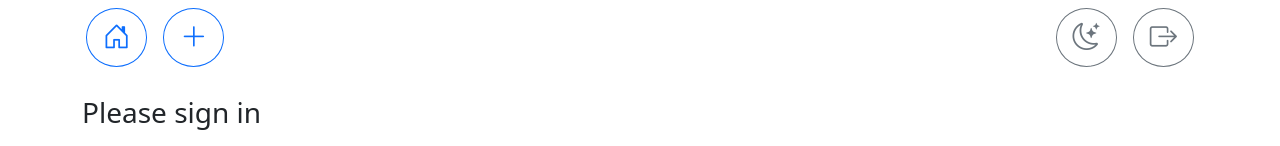
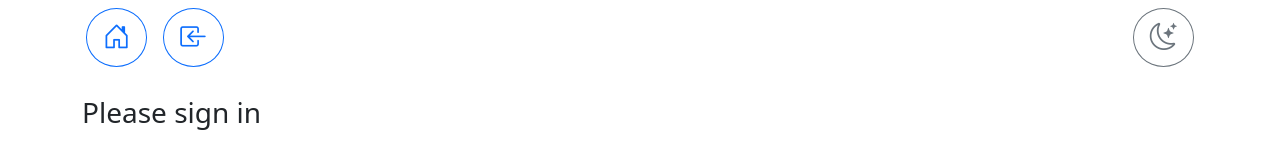
Before and after one commit to El-Ahmed/posts-front, an Angular app: page /login in a window 1280 px wide. Shown: the top 146 px of the page. Built offline with nearby package versions, Linux system fonts and the light colour scheme.

Commit message:
link connection service with header and login

```diff
--- a/src/app/app.module.ts
+++ b/src/app/app.module.ts
@@ -8,6 +8,7 @@ import { SignComponent } from './sign/sign.component';
 import { CreateComponent } from './create/create.component';
 import { PostsComponent } from './posts/posts.component';
 import { HeaderComponent } from './header/header.component';
+import {FormsModule} from "@angular/forms";
 
 @NgModule({
   declarations: [
@@ -20,7 +21,8 @@ import { HeaderComponent } from './header/header.component';
   ],
   imports: [
     BrowserModule,
-    AppRoutingModule
+    AppRoutingModule,
+    FormsModule
   ],
   providers: [],
   bootstrap: [AppComponent]
--- a/src/app/authentication.service.ts
+++ b/src/app/authentication.service.ts
@@ -5,7 +5,7 @@ import { Injectable } from '@angular/core';
 })
 export class AuthenticationService {
 
-  userLogged = false;
+  private userLogged = false;
   constructor() { }
 
   isUserLogged() {
--- a/src/app/header/header.component.html
+++ b/src/app/header/header.component.html
@@ -8,7 +8,13 @@
     </button>
   </a>
 
-  <a routerLink="/create">
+  <a routerLink="/login" *ngIf="!isUserLogged()">
+    <button class="btn btn-outline-primary pe-3 ps-3 pt-2 pb-2 rounded-circle ms-2 me-2">
+      <i class="bi bi-box-arrow-in-left" style="font-size: 1.7rem"></i>
+    </button>
+  </a>
+
+  <a routerLink="/create" *ngIf="isUserLogged()">
     <button class="btn btn-outline-primary pe-3 ps-3 pt-2 pb-2 rounded-circle ms-2">
       <i class="bi bi-plus-lg" style="font-size: 1.7rem"></i>
     </button>
@@ -18,14 +24,15 @@
 
   <div>
 
-  <a routerLink="/">
+  <a>
     <button class="btn btn-outline-secondary pe-3 ps-3 pt-2 pb-2 rounded-circle me-2">
       <i class="bi bi-moon-stars" style="font-size: 1.7rem"></i>
     </button>
   </a>
 
 
-  <a routerLink="/">
+
+  <a (click)="logout()" *ngIf="isUserLogged()">
     <button class="btn btn-outline-secondary pe-3 ps-3 pt-2 pb-2 rounded-circle ms-2 me-2">
       <i class="bi bi-box-arrow-right" style="font-size: 1.7rem"></i>
     </button>
--- a/src/app/header/header.component.ts
+++ b/src/app/header/header.component.ts
@@ -1,4 +1,5 @@
 import { Component } from '@angular/core';
+import {AuthenticationService} from "../authentication.service";
 
 @Component({
   selector: 'app-header',
@@ -7,4 +8,17 @@ import { Component } from '@angular/core';
 })
 export class HeaderComponent {
 
+  constructor(private authService: AuthenticationService) {
+
+  }
+
+  isUserLogged() {
+    return this.authService.isUserLogged()
+  }
+
+  logout() {
+    this.authService.logout();
+  }
+
+
 }
--- a/src/app/sign/sign.component.html
+++ b/src/app/sign/sign.component.html
@@ -1,21 +1,27 @@
 <div class="container" >
 
 
-      <form>
+      <form #f="ngForm" (ngSubmit)="onSubmit(f)">
 
         <h1 class="h3 mb-3 fw-normal">Please {{register?'register':'sign in'}}</h1>
 
         <div class="form-floating mb-3">
-          <input type="text" class="form-control" id="username" placeholder="Username">
+          <input name="username" ngModel type="text" class="form-control" id="username" placeholder="Username">
           <label for="username">Username</label>
         </div>
         <div class="form-floating mb-3">
-          <input type="password" class="form-control" id="password" placeholder="Password">
+          <input name="password" ngModel type="password" class="form-control" id="password" placeholder="Password">
           <label for="password">Password</label>
         </div>
 
         <button class="w-100 btn btn-lg btn-primary" type="submit">{{register?'Register':'Sign in'}}</button>
+
+        <div *ngIf="error" class="alert alert-warning mt-1" role="alert">
+          Wrong username or password!
+        </div>
+
         <p class="mt-3 mb-0 text-muted">{{register?'Already':"Don't"}} have an account? <a (click)="toggleRegister()" class="card-link" style="cursor: pointer">{{register?'Sign in':'Register'}}</a>.</p>
 
       </form>
+
 </div>
--- a/src/app/sign/sign.component.ts
+++ b/src/app/sign/sign.component.ts
@@ -1,4 +1,6 @@
 import { Component } from '@angular/core';
+import {AuthenticationService} from "../authentication.service";
+import {NgForm} from "@angular/forms";
 
 @Component({
   selector: 'app-sign',
@@ -8,10 +10,25 @@ import { Component } from '@angular/core';
 export class SignComponent {
 
   register = false
+  error = false
+
+  constructor(private authenticationService:AuthenticationService) {
+
+  }
+
 
   toggleRegister() {
     this.register = !this.register
   }
 
+  onSubmit(f: NgForm) {
+    if(this.authenticationService.login(f.value.username,f.value.password)) {
+      return;
+    }
+    this.error= true
+
+  }
+
+
 
 }
```
